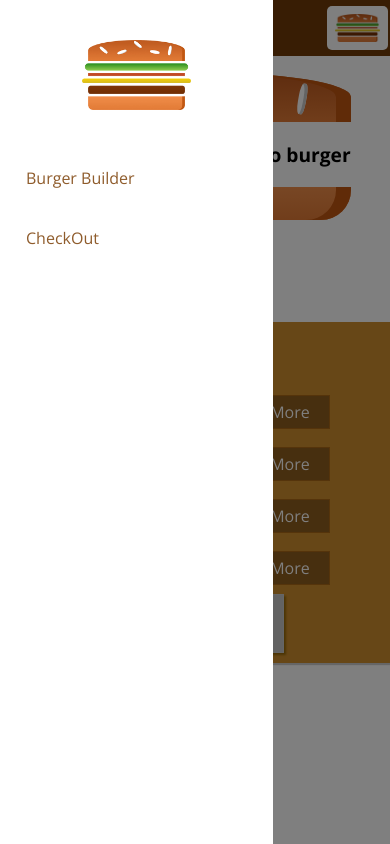
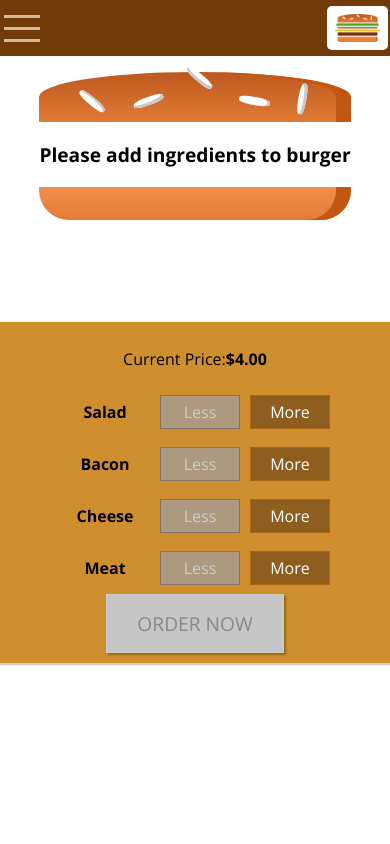
Before and after one commit to mangeshupadhyay23/burger_builder, a React (Create React App) app: page / in a window 390 px wide. Built offline with nearby package versions, Linux system fonts and the light colour scheme.

Commit message:
Responsive

```diff
--- a/src/components/Layout/Layout.js
+++ b/src/components/Layout/Layout.js
@@ -5,17 +5,29 @@ import SideDrawer from '../Navigation/side drawer/side drawer';
 
 class Layout extends React.Component{
     state={
-        showSideDrawer:true
+        showSideDrawer:false
     }
     sideDrawerClosedHandler=()=>{
         this.setState({showSideDrawer:false});
     }
+    //sideDrawerToggleHandler=()=>{
+    //    this.setState({showSideDrawer: !this.state.showSideDrawer});   this method has a flaw that it uses previous state which means this can cause some errors sometime
+    //}
+
+    drawerToggleHandler=()=>{
+        this.setState((prevState)=>{
+            return{
+                showSideDrawer:!prevState.showSideDrawer
+            };
+        });
+    };
+
 
     render(){
         return(
     <div>
-        <Toolbar/>
-        <SideDrawer closed={this.sideDrawerClosedHandler} open={this.state.showSideDrawer}/>
+        <Toolbar drawerToggleClicked={this.drawerToggleHandler}/>
+        <SideDrawer closed={this.sideDrawerClosedHandler} open={this.state.showSideDrawer} />
         <main className='Content'>
             {this.props.children}
         </main>
--- /dev/null
+++ b/src/components/Navigation/side drawer/drawer toggle/drawerToggle.css
@@ -0,0 +1,23 @@
+.DrawerToggle {
+    width: 40px;
+    height: 100%;
+    display: flex;
+    flex-flow: column;
+    justify-content: space-around;
+    align-items: center;
+    padding: 10px 0;
+    box-sizing: border-box;
+    cursor: pointer;
+}
+
+.DrawerToggle div {
+    width: 90%;
+    height: 3px;
+    background-color: #d4b996ff;
+}
+
+@media (min-width: 500px) {
+    .DrawerToggle {
+        display: none;
+    }
+}
--- /dev/null
+++ b/src/components/Navigation/side drawer/drawer toggle/drawerToggle.js
@@ -0,0 +1,14 @@
+import React from 'react';
+import './drawerToggle.css';
+
+const drawerToggle=(props)=>{
+    return(
+        <div onClick={props.clicked } className='DrawerToggle'>
+            <div></div>
+            <div></div>
+            <div></div>
+        </div>
+    );
+}
+
+export default drawerToggle;
--- a/src/components/Navigation/side drawer/side drawer.css
+++ b/src/components/Navigation/side drawer/side drawer.css
@@ -13,20 +13,20 @@
         transition: transform 0.3s ease-out;
     }
 
-#Open{
-    transform:translateX(0);
-}
-#Close{
-    transform: translateX(-100);
-}
-.SideDrawer .ResposnsiveLogo{
-    height: 11%;
-    margin-bottom: 32px;
-
-}
     @media (min-width:500px){
         .SideDrawer{
             display: none;
         }
+    }
+    .Open{
+        transform:translateX(0);
+    }
 
+    .Close{
+        transform: translateX(-100%);
     }
+
+    .SideDrawer .ResposnsiveLogo{
+        height: 11%;
+        margin-bottom: 32px;
+    }
--- a/src/components/Navigation/side drawer/side drawer.js
+++ b/src/components/Navigation/side drawer/side drawer.js
@@ -6,15 +6,15 @@ import Backdrop from '../../UI/Backdrop/Backdrop';
 
 
 const sideDrawer=(props)=>{
-    let idEle='Close'
+    let attechedClasses=['SideDrawer','Close'];
     if(props.open){
-        idEle='Open ';
+        attechedClasses=['SideDrawer','Open'];
     }
-
+    console.log(attechedClasses.join(' '))
     return(
         <div>
             <Backdrop show={props.open} clicked={props.closed}/>
-            <div className='SideDrawer' id={idEle}>
+            <div className={attechedClasses.join(' ')}>
                 <div className='ResposnsiveLogo'>
                     <Logo/>
                 </div>
--- a/src/components/Navigation/toolbar/toolbar.js
+++ b/src/components/Navigation/toolbar/toolbar.js
@@ -2,12 +2,13 @@ import React from 'react';
 import './toolbar.css'
 import Logo from '../../logo/logo';
 import NavigationItems from '../navigatio items/navigationitems';
+import DrawerToggle from '../side drawer/drawer toggle/drawerToggle';
 
 const toolBar=(props)=>{
     return(
         <header className='Toolbar'>
-            <div>MENU</div>
-            <div className='ResponsiveLogo'>
+            <DrawerToggle clicked={props.drawerToggleClicked}/>
+            <div className='ResponsiveLogo' style={{alignItems:'center'}}>
                 <Logo/>
             </div>
             <nav className='DesktopOnly'>
--- a/src/components/burger/order summary/ordersummary.js
+++ b/src/components/burger/order summary/ordersummary.js
@@ -2,16 +2,19 @@ import React from 'react';
 import DangerButton from '../../UI/button/danger button';
 import SuccessButton from '../../UI/button/success button';
 
-const orderSummary=(props)=>{
-    const  ingredientsummary=Object.keys(props.ingredients)
+
+class  OrderSummary extends React.Component{
+
+
+   render(){
+        const  ingredientsummary=Object.keys(this.props.ingredients)
             .map(igkey=>{
                 return <li key={igkey   }>
                     <span style={{textTransform:'capitalize'}}
                     >{igkey}
-                    </span>:{props.ingredients[igkey]}
+                    </span>:{this.props.ingredients[igkey]}
                     </li>;
             });
-
     return(
             <div>
                 <h3>Your Order</h3>
@@ -19,12 +22,13 @@ const orderSummary=(props)=>{
                 <ul style={{textAlign:'left'}}>
                     {ingredientsummary}
                 </ul>
-            <p><strong>Total Price:${props.price.toFixed(2)}</strong></p>
+                <p><strong>Total Price:${this.props.price.toFixed(2)}</strong></p>
                 <p>Continue to checkout?</p>
-            <DangerButton clicked={props.purchaseCancelled}>CANCEL</DangerButton>
-            <SuccessButton clicked={props.purchaseContinued}>CONTINUE</SuccessButton>
+                <DangerButton clicked={this.props.purchaseCancelled}>CANCEL</DangerButton>
+                <SuccessButton clicked={this.props.purchaseContinued}>CONTINUE</SuccessButton>
             </div>
         );
+   }
 };
 
-export default orderSummary;
+export default OrderSummary;
--- a/src/container/burgerBuilder/burgerBuilder.js
+++ b/src/container/burgerBuilder/burgerBuilder.js
@@ -99,7 +99,11 @@ class BurgerBuilder extends React.Component{
         return(
                 <div className='content'>
                     <Modal show={this.state.purchasing} modalClosed={this.purchaseCancelHandler}>
-                        <OrderSummary ingredients={this.state.ingredients} purchaseCancelled={this.purchaseCancelHandler} purchaseContinued={this.purchaseContinueHandler} price={this.state.totalPrice}/>
+                        <OrderSummary
+                        ingredients={this.state.ingredients}
+                        purchaseCancelled={this.purchaseCancelHandler}
+                        purchaseContinued={this.purchaseContinueHandler}
+                        price={this.state.totalPrice}/>
                     </Modal>
                     <Burger ingredients={this.state.ingredients}/>
                     <BuildControls
```
Lines whose indentation alone changed are shown as unchanged.
